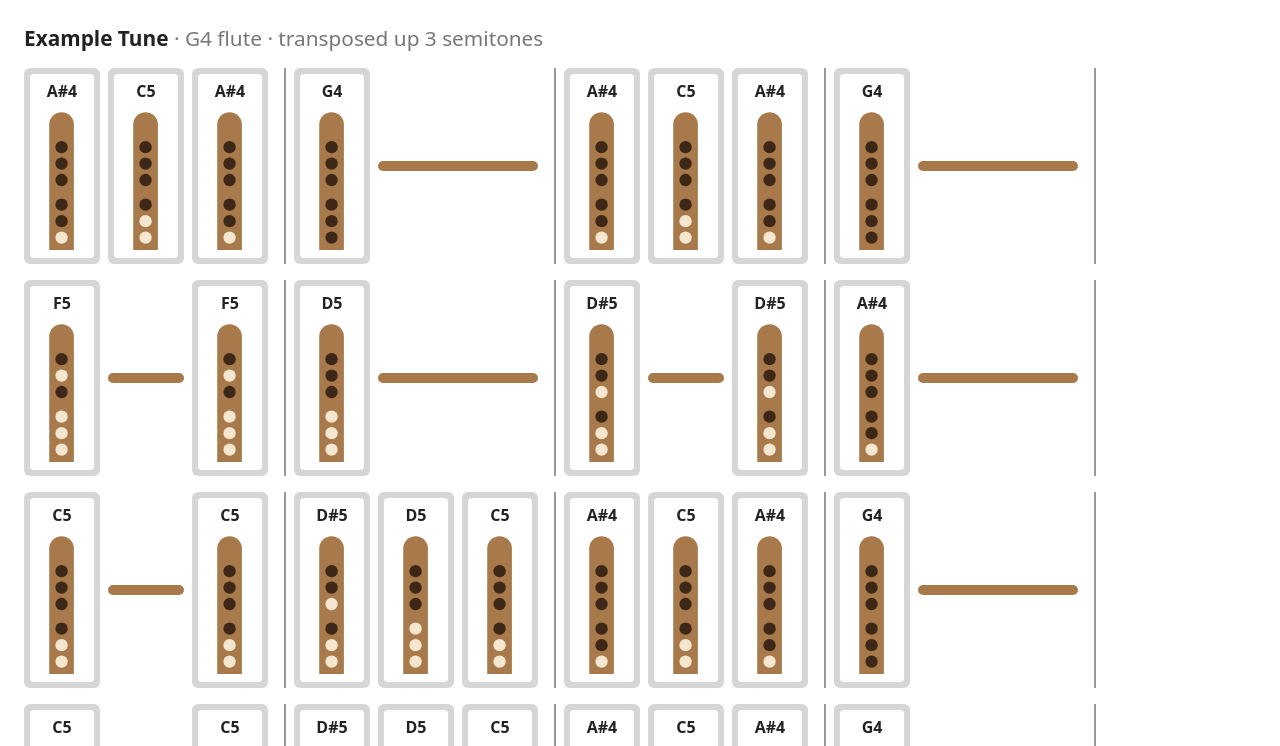
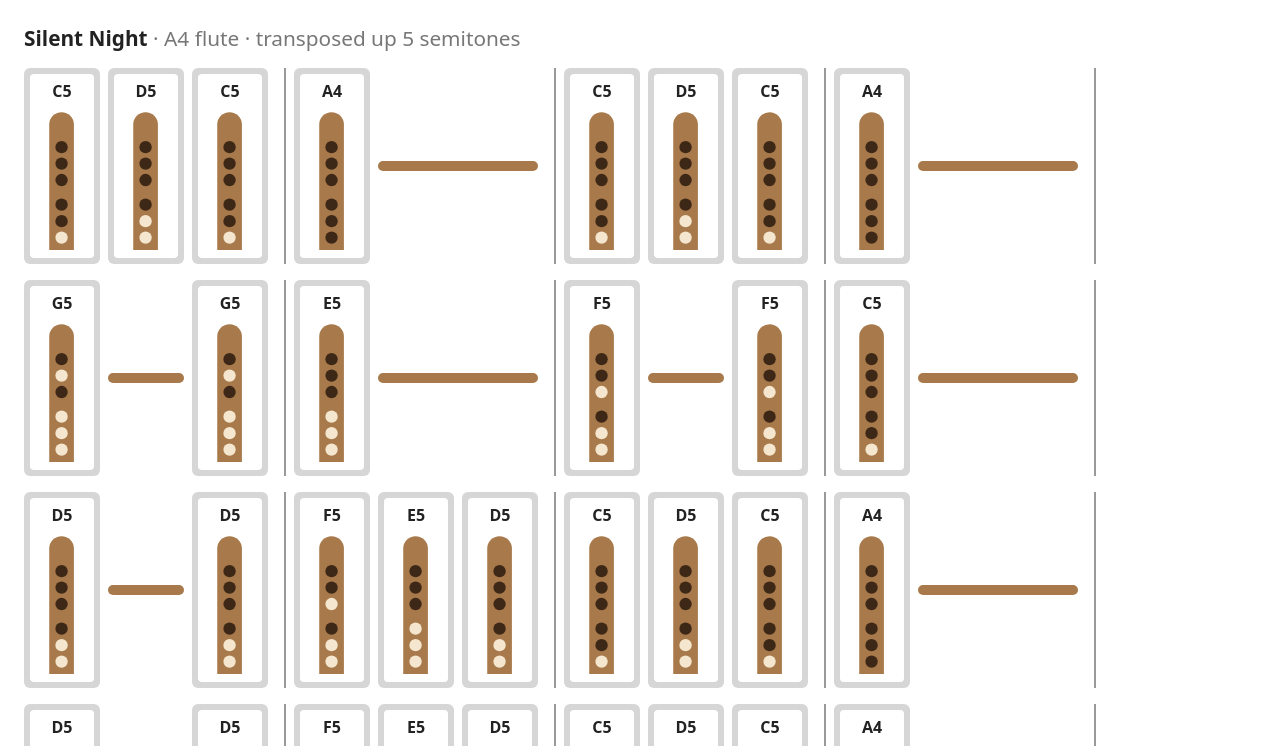
Before and after one commit to Halt07/FluteFingering, a React (Vite) app: page / in a window 1280 px wide. Shown: the top 746 px of the page. Built offline with nearby package versions, Linux system fonts and the light colour scheme.

Commit message:
update song title

```diff
--- a/src/song.ts
+++ b/src/song.ts
@@ -15,10 +15,10 @@
 import type { Song } from "./types";
 
 export const song: Song = {
-  title: "Example Tune",
-  flutes: ["G4","D4"],
+  title: "Silent Night",
+  flutes: ["A4","D4"],
   time: 3,
-  transpose: 3,
+  transpose: 5,
   notes: [
     { note: "G4", beats: 1 },
     { note: "A4", beats: 1 },
```
